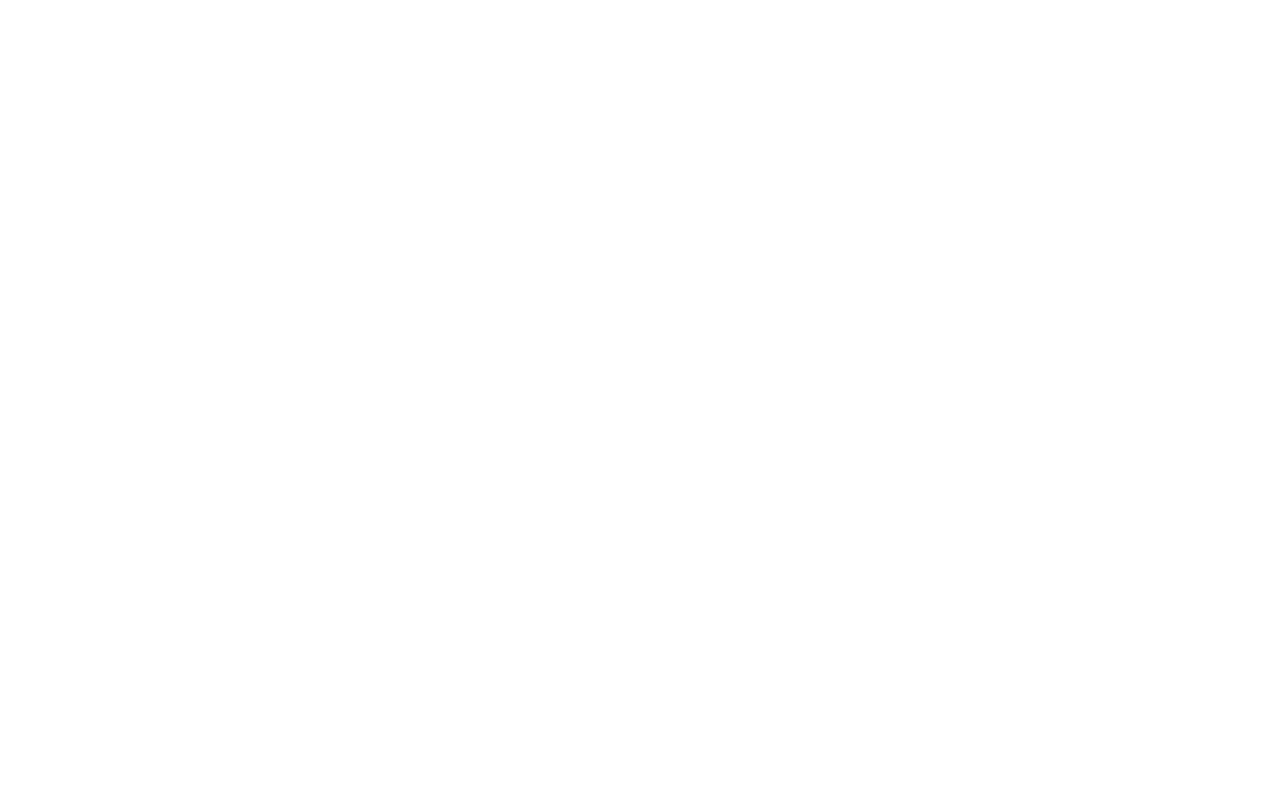
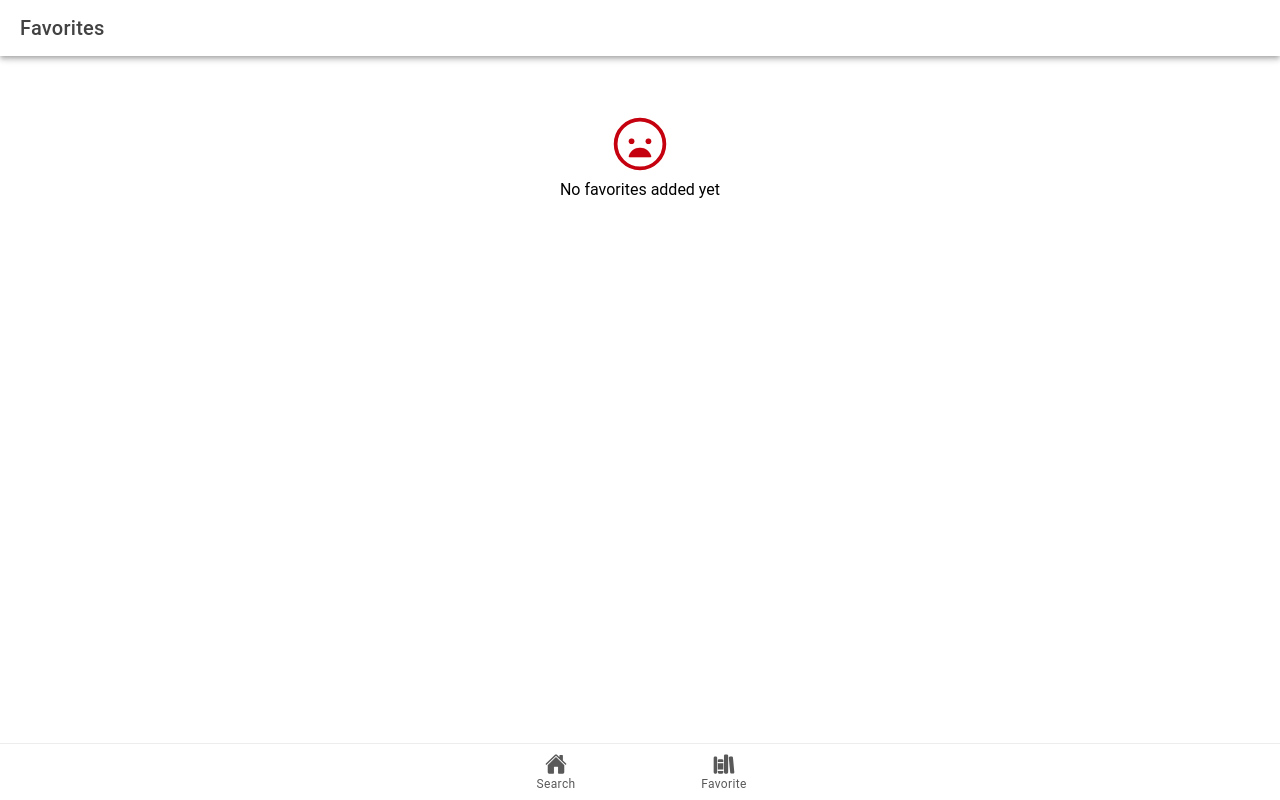
Before and after one commit to 4mierS/movieApp, a React (Vite) app: page /favorite in a window 1280 px wide. Built offline with nearby package versions, Linux system fonts and the light colour scheme.

Commit message:
Adding Favorite

```diff
--- a/src/App.tsx
+++ b/src/App.tsx
@@ -1,7 +1,12 @@
 import { Redirect, Route } from "react-router-dom";
-import { IonApp, IonRouterOutlet, setupIonicReact } from "@ionic/react";
+import { IonApp, IonIcon, IonLabel, IonRouterOutlet, IonTabBar, IonTabButton, IonTabs, setupIonicReact } from "@ionic/react";
 import { IonReactRouter } from "@ionic/react-router";
 import Home from "./pages/Home";
+import Favorite from "./pages/Favorite";
+import { home, library } from 'ionicons/icons';
+import React from "react";
+import { FavoriteProvider } from "./pages/Favorite";
+
 
 /* Core CSS required for Ionic components to work properly */
 import "@ionic/react/css/core.css";
@@ -39,13 +44,28 @@
 const App: React.FC = () => (
   <IonApp>
     <IonReactRouter>
+      <FavoriteProvider>
+      <IonTabs>
       <IonRouterOutlet>
         <Route exact path="/home" component={Home} />
         <Route exact path="/movies/:id" component={Details} />
+        <Route exact path="/favorite" component={Favorite} />
         <Route exact path="/">
           <Redirect to="/home" />
         </Route>
-      </IonRouterOutlet>
+        </IonRouterOutlet>
+        <IonTabBar  slot="bottom">
+        <IonTabButton tab="home" href="/home">
+            <IonIcon icon={home} />
+            <IonLabel>Search</IonLabel>
+          </IonTabButton>
+          <IonTabButton tab="Favorite" href="/Favorite">
+            <IonIcon icon={library} />
+            <IonLabel>Favorite</IonLabel>
+          </IonTabButton>
+        </IonTabBar>
+      </IonTabs>
+      </FavoriteProvider>
     </IonReactRouter>
   </IonApp>
 );
--- a/src/pages/Details.tsx
+++ b/src/pages/Details.tsx
@@ -1,18 +1,22 @@
 import {
   IonBackButton,
+  IonButton,
   IonButtons,
   IonCard,
   IonCardContent,
   IonCardHeader,
   IonCardSubtitle,
   IonCardTitle,
+  IonCol,
   IonContent,
+  IonGrid,
   IonHeader,
   IonIcon,
   IonImg,
   IonItem,
   IonLabel,
   IonPage,
+  IonRow,
   IonText,
   IonTitle,
   IonToolbar,
@@ -21,16 +25,24 @@
 import { useEffect, useState } from "react";
 import { useParams } from "react-router-dom";
 import useApi, { DetailsResult } from "../hooks/useApi";
-import { starHalfOutline, starOutline, star } from "ionicons/icons";
+import { useFavorite } from "./Favorite";
+import {
+  starHalfOutline,
+  starOutline,
+  star,
+  heart,
+  heartOutline,
+} from "ionicons/icons";
 
 interface RouteParams {
   id: string;
 }
 
 const Details: React.FC = () => {
-  const { id } = useParams<RouteParams>(); // Hier holen wir uns den imdbID Parameter
+  const { id } = useParams<RouteParams>();
   const { getDetails } = useApi();
   const [movie, setMovie] = useState<DetailsResult | null>(null);
+  const { isFavorite, toggleFavorite } = useFavorite();
 
   useEffect(() => {
     const fetchMovieDetails = async () => {
@@ -55,14 +67,29 @@
       <IonContent fullscreen>
         {movie ? (
           <IonItem>
-            <IonLabel>
               <IonCard>
-                <IonCardHeader>
-                  <IonCardTitle color="secondary">{movie.Title}</IonCardTitle>
+                <IonCardHeader >
+                  <IonItem>
+                    <IonCardTitle  color="secondary">{movie.Title}</IonCardTitle>
+                    <IonButton
+                      shape="round"
+                      size="small"
+                      slot="end"
+                      onClick={() => toggleFavorite(movie)}
+                    >
+                      <IonIcon
+                        slot="icon-only"
+                        size="small"
+                        icon={isFavorite(movie.imdbID) ? heart : heartOutline}
+                      ></IonIcon>
+                    </IonButton>
+                  </IonItem>
+                  <IonItem>
                   <IonCardSubtitle>{movie.Year}</IonCardSubtitle>
+                  </IonItem>
                 </IonCardHeader>
                 <IonCardContent>
-                  <IonImg src={movie.Poster} className="ion-padding-bottom" />
+                  <IonImg src={movie.Poster}/>
                   <IonItem>
                     {Array.from({ length: 5 }, (_, index) => {
                       if (movie.imdbRating === "N/A") {
@@ -82,7 +109,6 @@
                           Number(movie.imdbRating) % 2 >= 1 ? true : false;
 
                         if (index < fullStars) {
-                          // Voller Stern
                           return (
                             <IonIcon
                               key={index}
@@ -92,7 +118,6 @@
                             />
                           );
                         } else if (index === fullStars && halfStar) {
-                          // Halber Stern
                           return (
                             <IonIcon
                               key={index}
@@ -102,7 +127,6 @@
                             />
                           );
                         } else {
-                          // Leerer Stern
                           return (
                             <IonIcon
                               key={index}
@@ -139,7 +163,6 @@
                   </IonItem>
                 </IonCardContent>
               </IonCard>
-            </IonLabel>
           </IonItem>
         ) : (
           <p>Loading...</p>
--- /dev/null
+++ b/src/pages/Favorite.tsx
@@ -0,0 +1,105 @@
+import React, { useEffect, useState } from "react";
+import { IonAvatar, IonButton, IonContent, IonHeader, IonIcon, IonImg, IonItem, IonItemDivider, IonLabel, IonList, IonPage, IonTitle, IonToolbar } from "@ionic/react";
+import { heart, sadOutline } from "ionicons/icons";
+
+interface FavoriteProps {
+  imdbID: string;
+  Title: string;
+  Year: string;
+  Poster: string;
+  Type: string;
+}
+
+interface FavoriteState {
+  favorites: FavoriteProps[];
+  isFavorite: (imdbID: string) => boolean;
+  toggleFavorite: (favorite: FavoriteProps) => void;
+}
+
+const FavoriteContext = React.createContext<FavoriteState>({
+  favorites: [],
+  isFavorite: () => false,
+  toggleFavorite: () => {},
+});
+
+export const useFavorite = () => {
+  return React.useContext(FavoriteContext);
+};
+
+export const FavoriteProvider: React.FC<{ children: React.ReactNode }> = ({ children }) => {
+  const [favorites, setFavorites] = React.useState<FavoriteProps[]>(() => {
+    const storedFavorites = localStorage.getItem("favorites");
+    return storedFavorites ? JSON.parse(storedFavorites) : [];
+  });
+
+  const isFavorite = (imdbID: string) => {
+    return favorites.some((fav) => fav.imdbID === imdbID);
+  };
+
+  const toggleFavorite = (favorite: FavoriteProps) => {
+    if (isFavorite(favorite.imdbID)) {
+      setFavorites((prev) => {
+        const newFavorites = prev.filter((fav) => fav.imdbID !== favorite.imdbID);
+        localStorage.setItem("favorites", JSON.stringify(newFavorites));
+        return newFavorites;
+      });
+    } else {
+      setFavorites((prev) => {
+        const newFavorites = [...prev, favorite];
+        localStorage.setItem("favorites", JSON.stringify(newFavorites));
+        return newFavorites;
+      });
+    }
+  };
+
+  return (
+    <FavoriteContext.Provider value={{ favorites, isFavorite, toggleFavorite }}>
+      {children}
+    </FavoriteContext.Provider>
+  );
+};
+
+const Favorite: React.FC = () => {
+  const { favorites, toggleFavorite } = useFavorite(); // Hole toggleFavorite und favorites aus dem Kontext
+
+  return (
+    <IonPage>
+      <IonHeader>
+        <IonToolbar>
+          <IonTitle>Favorites</IonTitle>
+        </IonToolbar>
+      </IonHeader>
+      <IonContent>
+        <IonList>
+          {favorites.length > 0 ? (
+            favorites.map((fav) => (
+              <IonItem key={fav.imdbID}>
+                <IonAvatar slot="start"><IonImg alt="MovieImage" src={fav.Poster}/></IonAvatar>
+                <IonLabel>{fav.Title}</IonLabel>
+                <IonButton
+                      shape="round"
+                      slot="end"
+                      onClick={() => toggleFavorite(fav)} // toggleFavorite aufrufen und das fav-Objekt übergeben
+                    >
+                      <IonIcon
+                        slot="icon-only"
+                        icon={heart}
+                      ></IonIcon>
+                    </IonButton>
+              </IonItem>
+            ))
+          ) : (
+            <div style={{ textAlign: "center", paddingTop: "50px", justifyContent: "center" }}>
+              <IonIcon icon={sadOutline} color="danger" style={{ fontSize: "60px" }} />
+              <IonLabel>
+                <h2>No favorites added yet</h2>
+              </IonLabel>
+            </div>
+          )}
+        </IonList>
+      </IonContent>
+    </IonPage>
+  );
+};
+
+export default Favorite;
--- a/src/pages/Home.tsx
+++ b/src/pages/Home.tsx
@@ -70,7 +70,7 @@
     <IonPage>
       <IonHeader>
         <IonToolbar>
-          <IonTitle>My first Ionic App</IonTitle>
+          <IonTitle>Search your Movie</IonTitle>
         </IonToolbar>
       </IonHeader>
       <IonContent fullscreen>
```
Also changed, not shown: 4 other files (tests, documents, lock files or other folders).
